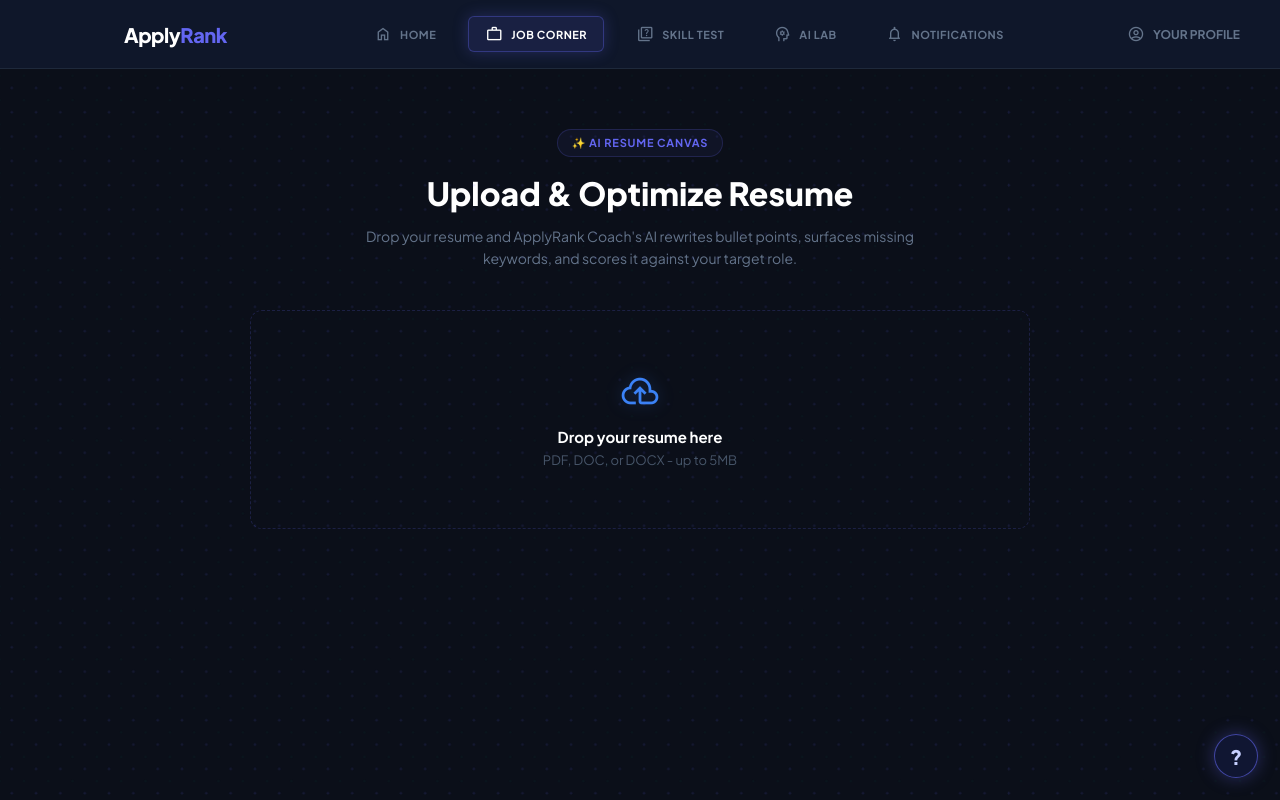
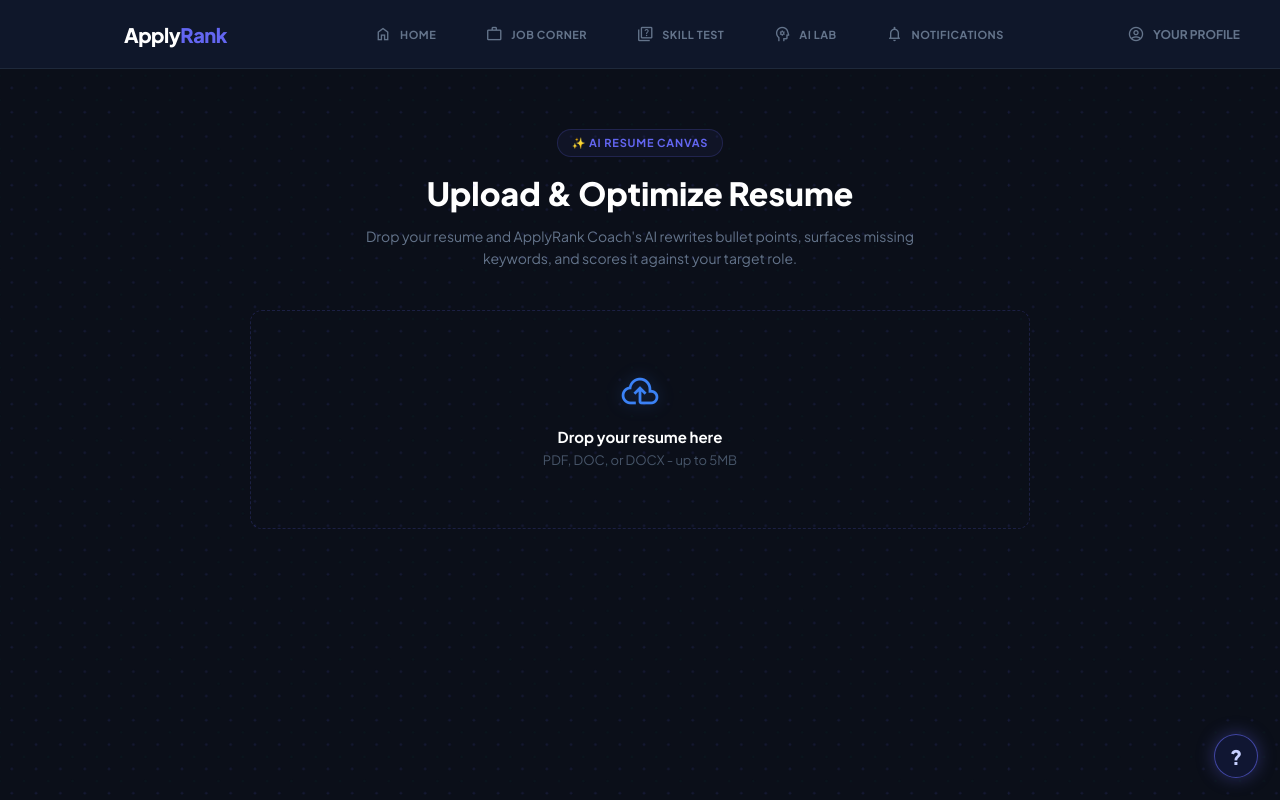
Before and after one commit to mehersayyad192-source/ApplyRank, a plain HTML site: page resume.html in a window 1280 px wide. Drawn offline with nearby package versions, Linux system fonts and the light colour scheme.

Commit message:
Fix navbar highlight on resume page

```diff
--- a/resume.html
+++ b/resume.html
@@ -30,7 +30,7 @@
         <span class="material-symbols-outlined nav-icon">home</span>
         <span class="btn-text">HOME</span>
       </a>
-      <a href="#" class="nav-menu-btn active-tab" onclick="location.href='jobs.html'">
+      <a href="#" class="nav-menu-btn" onclick="location.href='jobs.html'">
         <span class="material-symbols-outlined nav-icon">work</span>
         <span class="btn-text">JOB CORNER</span>
       </a>
```
